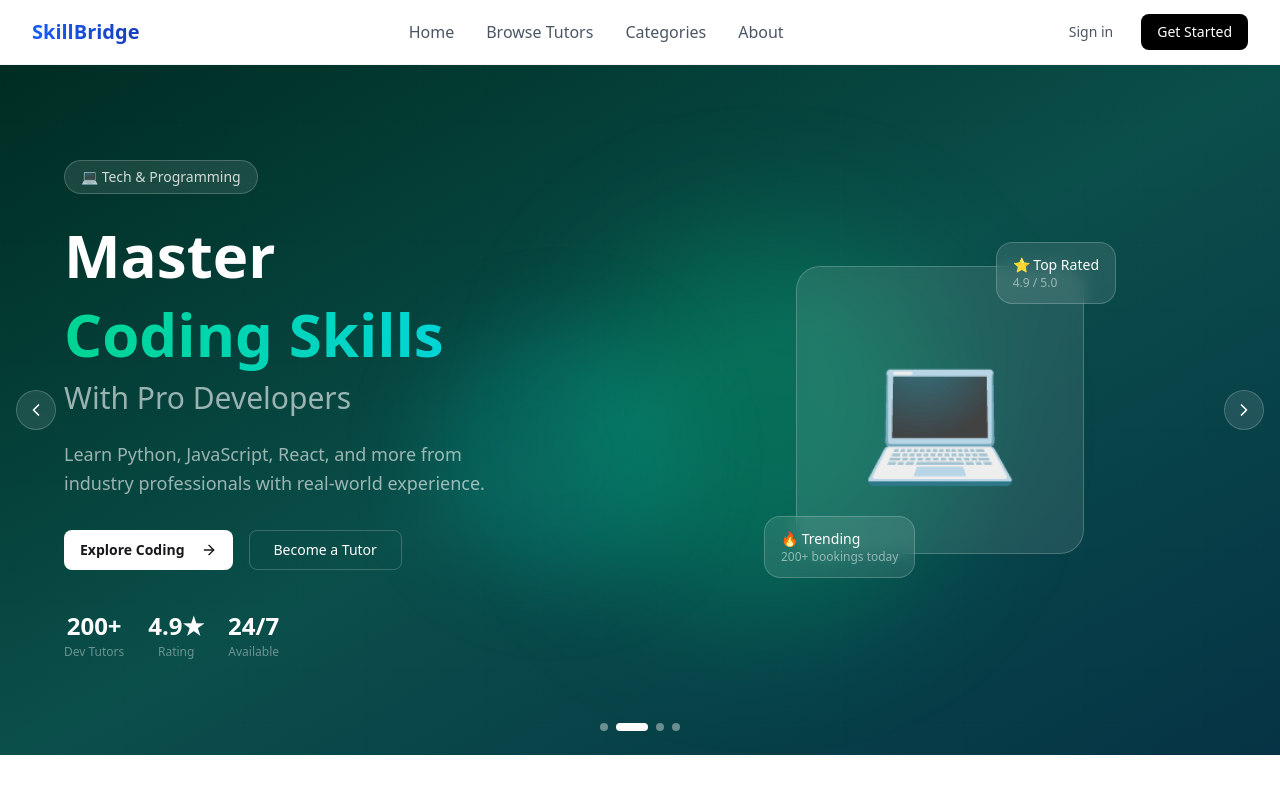
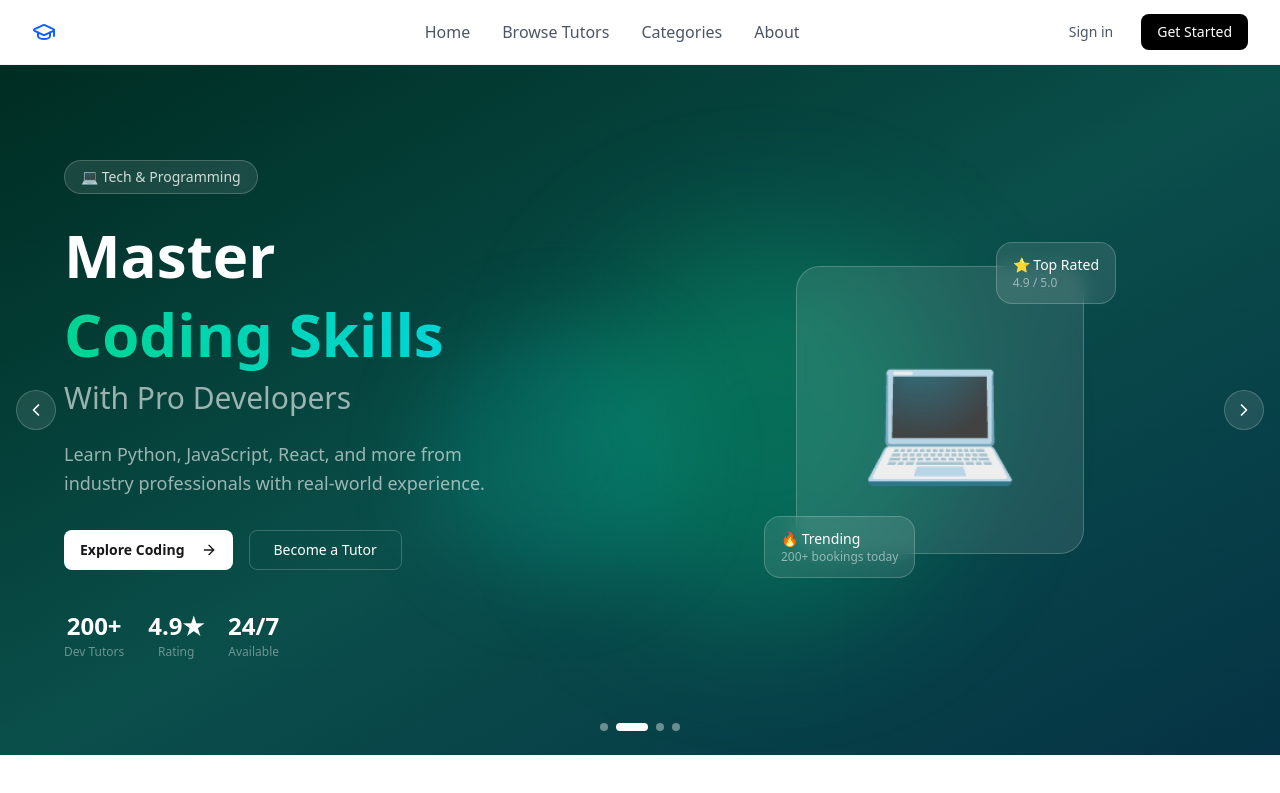
Before and after one commit to Fahad-smto/skill-bridge-frontend, a Next.js app: page / in a window 1280 px wide. Shown: the top 793 px of the page. Built offline with nearby package versions, Linux system fonts and the light colour scheme.

Commit message:
color changed

```diff
--- a/src/components/shared/NavBar.tsx
+++ b/src/components/shared/NavBar.tsx
@@ -102,8 +102,8 @@ export default function Navbar() {
 
           {/* Logo */}
           <Link href="/" className="flex items-center gap-2 group">
-            {/* <GraduationCap className="w-6 h-6 text-blue-600 group-hover:scale-110 transition-transform" /> */}
-            <span className="font-bold text-xl bg-gradient-to-r from-blue-600 to-blue-800 bg-clip-text text-transparent">
+            <GraduationCap className="w-6 h-6 text-blue-600 group-hover:scale-110 transition-transform" />
+            <span className="font-bold text-xl  bg-clip-text text-transparent">
               SkillBridge
             </span>
           </Link>
```
